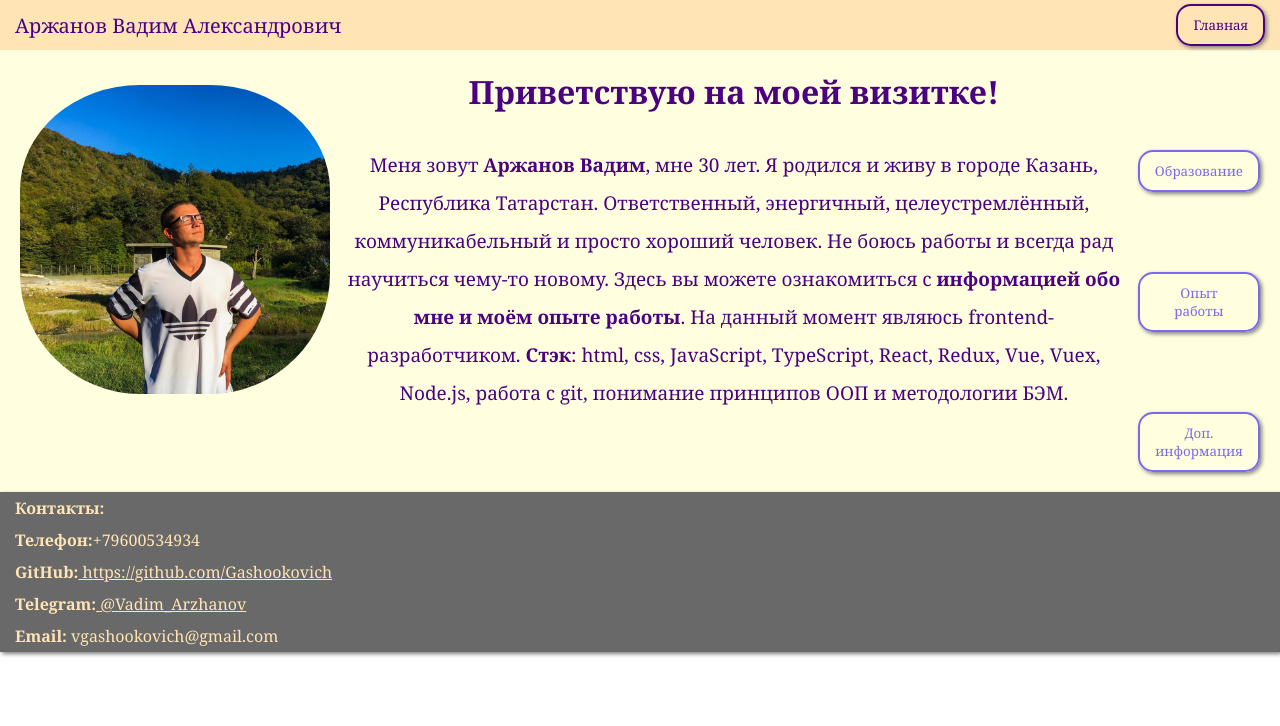
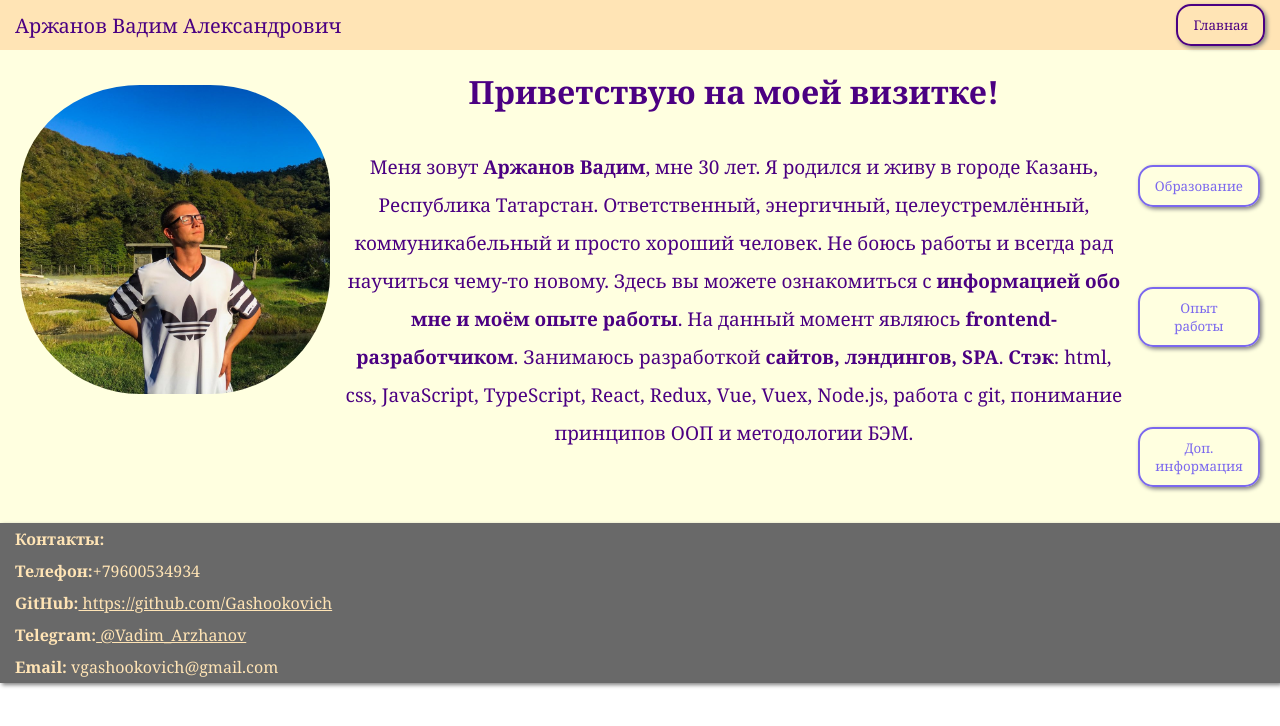
Before and after one commit to Gashookovich/resume, a Vue app: page / in a window 1280 px wide. Shown: the top 726 px of the page. Built offline with nearby package versions, Linux system fonts and the light colour scheme.

Commit message:
complete

```diff
--- a/src/pages/HomePage.vue
+++ b/src/pages/HomePage.vue
@@ -8,7 +8,8 @@
           Меня зовут <strong>Аржанов Вадим</strong>, мне 30 лет. Я родился и живу в городе Казань, Республика
           Татарстан. Ответственный, энергичный, целеустремлённый, коммуникабельный и просто хороший человек. Не боюсь работы
           и всегда рад научиться чему-то новому. Здесь вы можете ознакомиться с <strong>информацией обо мне
-          и моём опыте работы</strong>. На данный момент являюсь frontend-разработчиком. <strong>Стэк</strong>: html, css, JavaScript,
+          и моём опыте работы</strong>. На данный момент являюсь <strong>frontend-разработчиком</strong>. Занимаюсь разработкой
+          <strong>сайтов, лэндингов, SPA</strong>. <strong>Стэк</strong>: html, css, JavaScript,
           TypeScript, React, Redux, Vue, Vuex, Node.js, работа с git, понимание принципов ООП и
           методологии БЭМ.
         </div>
```
